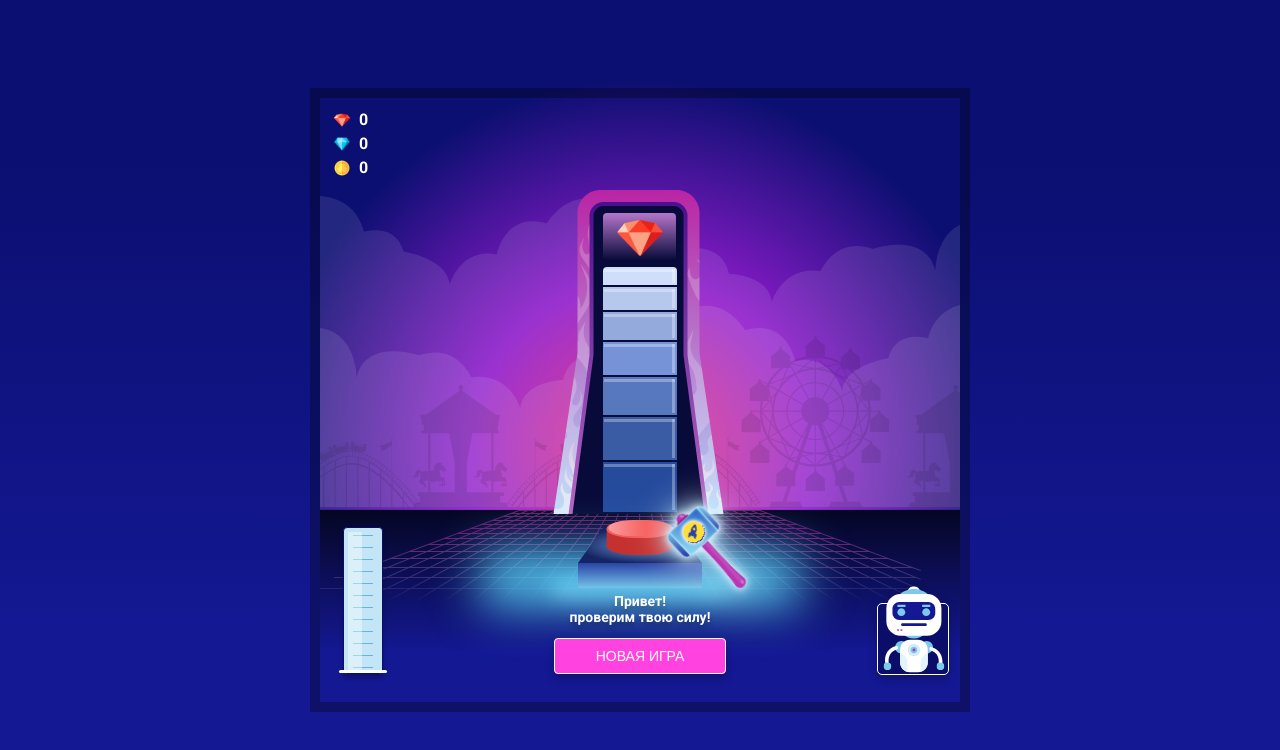
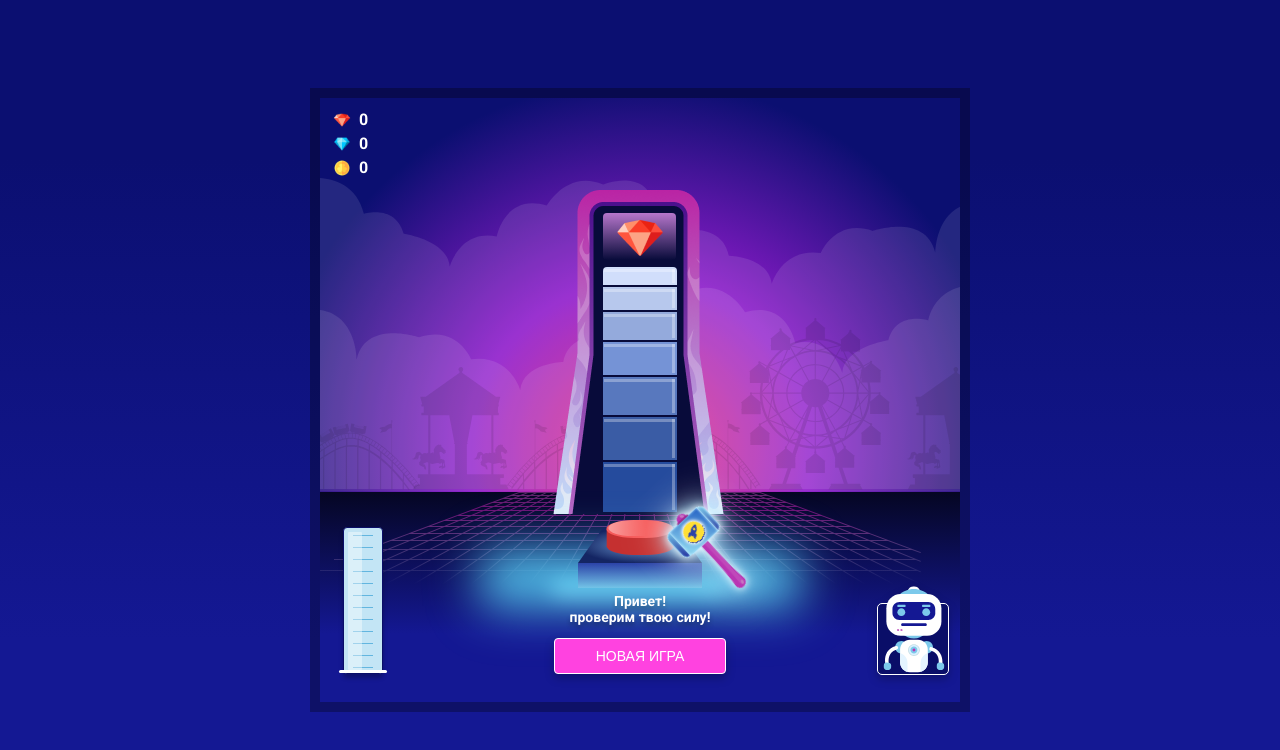
Before and after one commit to ShcIZZiKK/dynamometer, a Vue app: page / in a window 1280 px wide. Shown: the top 750 px of the page. Built offline with nearby package versions, Linux system fonts and the light colour scheme; the HTML template or start-up script is replaced by a standard one.

Commit message:
fix height background

```diff
--- a/src/components/DynamoMeter/DynamoMeterApp.scss
+++ b/src/components/DynamoMeter/DynamoMeterApp.scss
@@ -21,7 +21,7 @@ $size: 640px;
     width: 100%;
     height: 100%;
     max-width: $size;
-    max-height: $size;
+    max-height: 604px;
     background-color: $dark-blue;
     overflow: hidden;
     z-index: 0;
```
